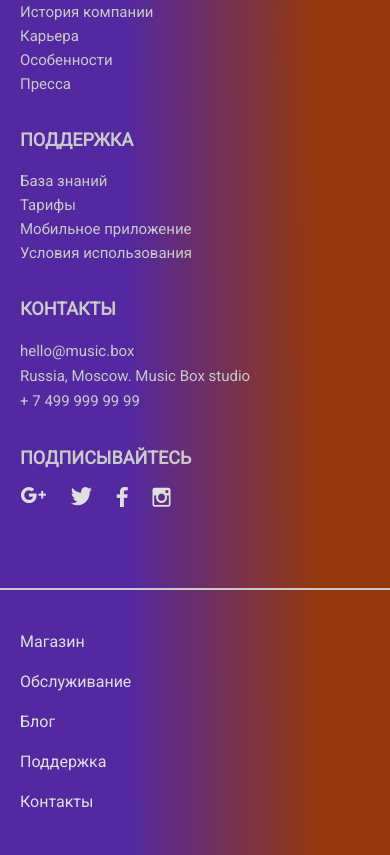
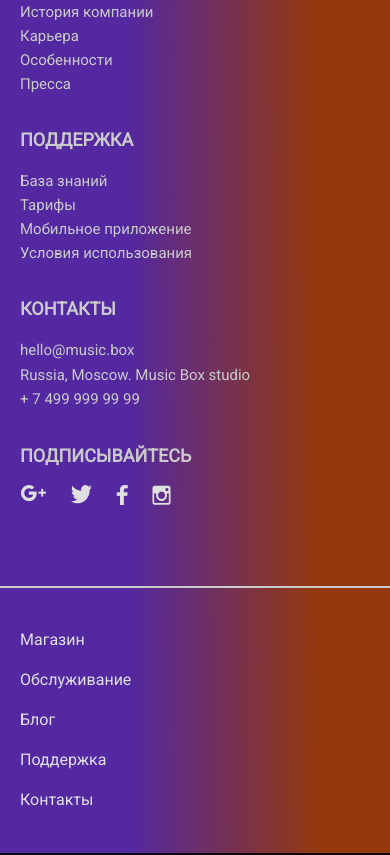
Before and after one commit to Emilya-02/layout-designer-project-lvl2, a plain HTML site: page src/index.html in a window 390 px wide. Shown: the part 5194-6049 px from the top of the page. Drawn offline with Linux system fonts and the light colour scheme.

Commit message:
footer mobile

```diff
--- a/src/style.css
+++ b/src/style.css
@@ -822,6 +822,9 @@ hr {
         margin-bottom: 16px;
         min-width: 100%;
     }
+    .footer-item:nth-child(3) a {
+        line-height: 23px;
+    }
 }
 
 /* description-2 */
```
